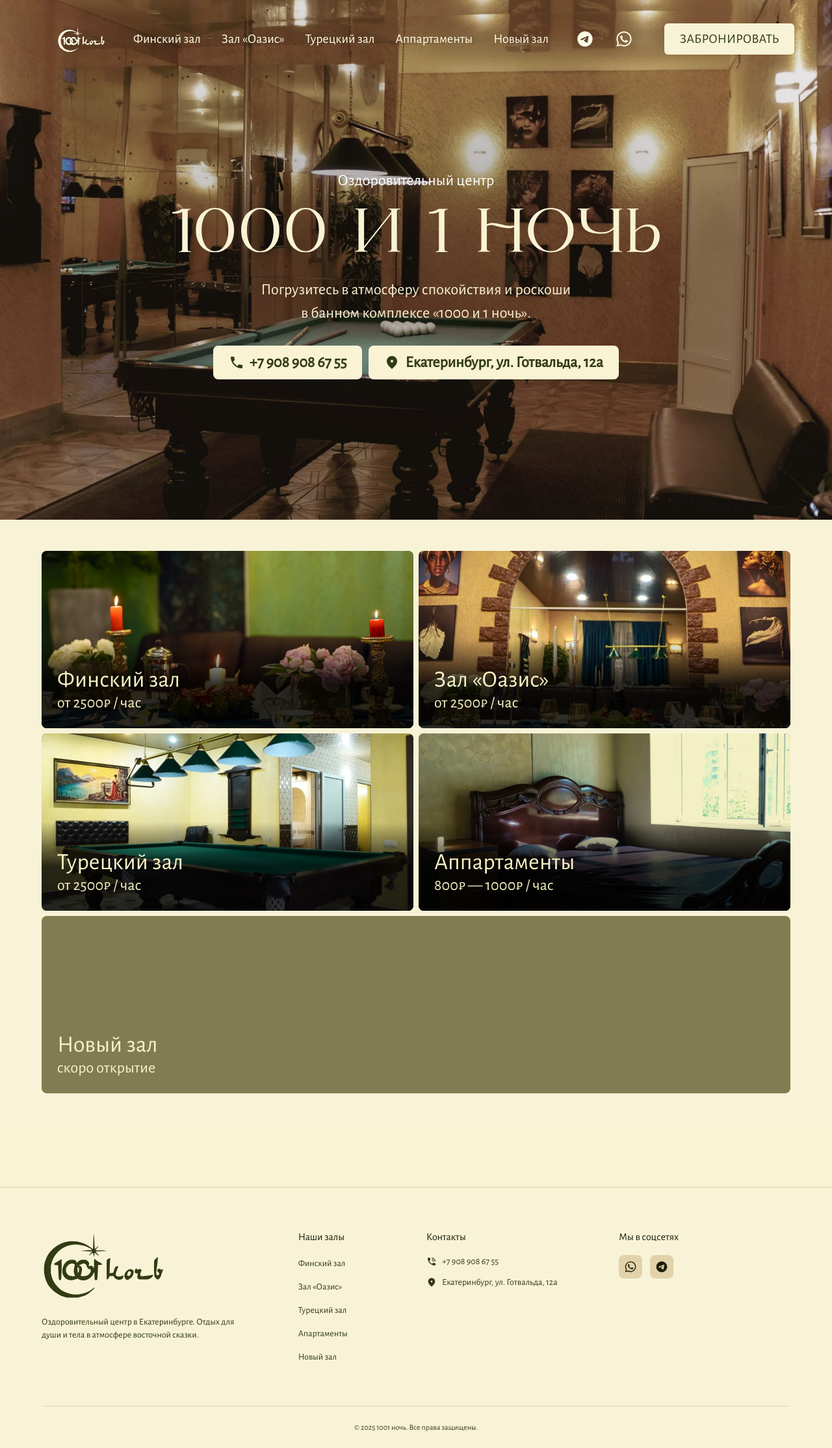
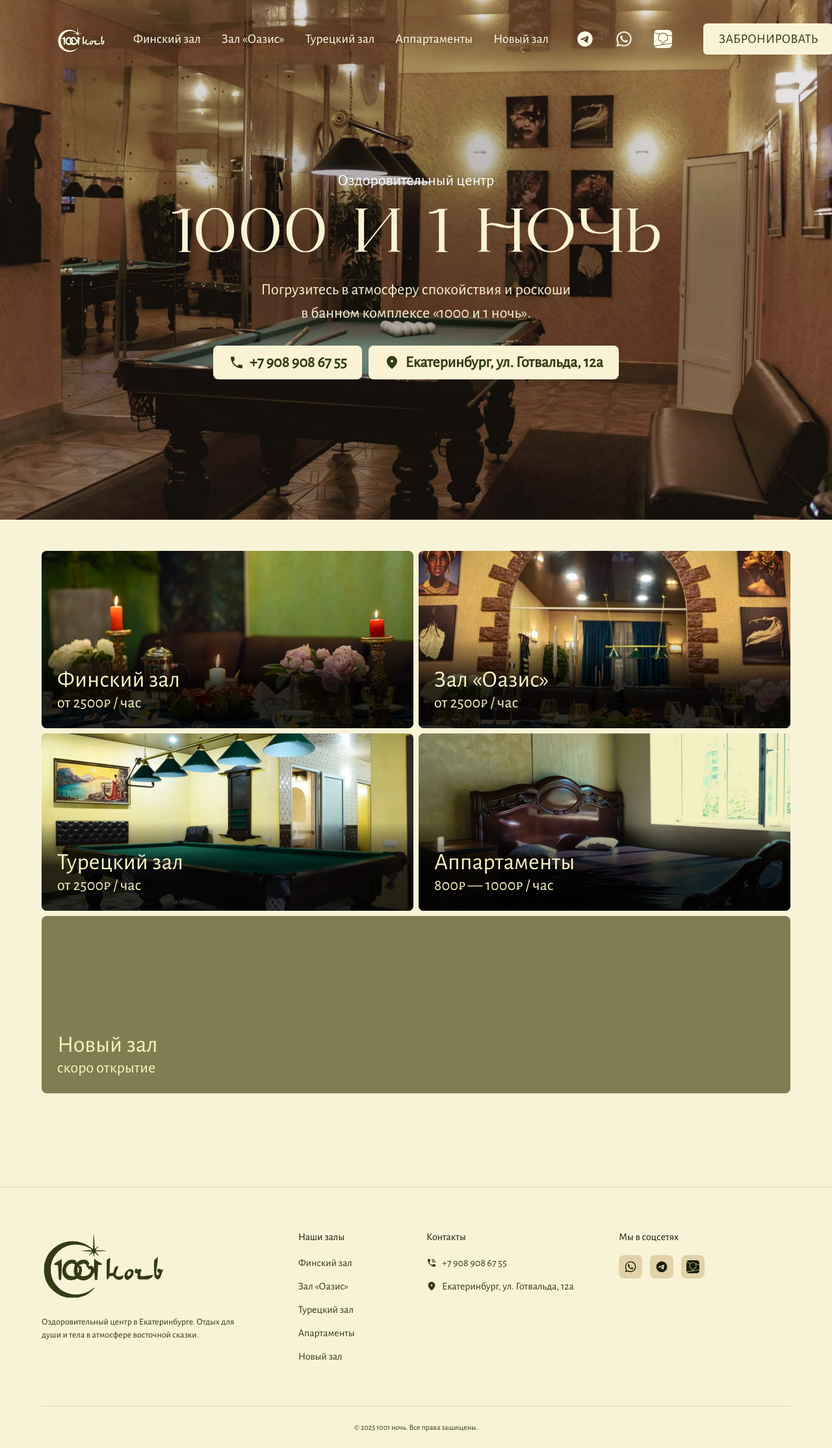
Before and after one commit to Purks1337/sasauni, a Next.js app: page / in a window 1280 px wide. Shown: the whole page at 65% size. Built offline with nearby package versions, Linux system fonts and the light colour scheme.

Commit message:
Иконка 2гис + текст в футере больше

```diff
--- a/src/shared/ui/icons/index.ts
+++ b/src/shared/ui/icons/index.ts
@@ -1,3 +1,4 @@
 export { PhoneIcon } from './phone-icon';
 export { TelegramIcon } from './telegram-icon';
 export { WhatsappIcon } from './whatsapp-icon';
+export { TwoGisIcon } from './two-gis-icon';
--- /dev/null
+++ b/src/shared/ui/icons/two-gis-icon.tsx
@@ -0,0 +1,26 @@
+export function TwoGisIcon({ className }: { className?: string }) {
+    return (
+      <svg
+        className={className}
+        width="113"
+        height="113"
+        viewBox="0 0 113 113"
+        fill="none"
+        xmlns="http://www.w3.org/2000/svg"
+        aria-hidden="true"
+      >
+        <g clipPath="url(#clip0_282_130_2gis)">
+          <path d="M112.831 112.831H0V102.718L112.831 85.0869V112.831Z" fill="currentColor"/>
+          <path d="M0 21.6201L34.6396 27.0361L34.1611 27.5039C28.6775 33.0149 25.5626 40.4407 25.5625 48.1191C25.5625 54.2251 26.9436 60.3149 29.7949 66.4277L30.9814 68.9707H33.9619C39.7156 69.0049 43.5214 70.7655 46.0068 73.8594C47.9794 76.3072 49.1044 79.5998 49.46 83.1689L49.5215 83.7881L49.5557 84.1465C49.7334 86.0337 49.8462 87.59 49.8906 88.8037L49.8975 89.0254L49.9043 89.1729L49.9111 89.4531L49.9316 90.4551L0 98.2568V21.6201Z" fill="currentColor"/>
+          <path d="M112.831 39.251V80.626L62.9541 88.4209C63.0054 87.3269 63.101 85.9828 63.248 84.3965L63.2959 83.9141L63.3193 83.668L63.374 83.1006L63.3877 82.9912C63.7706 79.4426 64.9131 76.1876 66.8857 73.7773C69.402 70.7041 73.2449 68.9707 79.043 68.9707H81.8457L83.0361 66.4277L83.1182 66.2432C85.9147 60.1919 87.2646 54.1636 87.2646 48.1191C87.2575 43.4584 86.1261 38.8681 83.9658 34.7383L112.831 39.251Z" fill="currentColor"/>
+          <path d="M112.831 34.79L80.7041 29.7705C80.0649 28.9843 79.3878 28.2286 78.6699 27.5039C72.9675 21.7742 65.1317 18.5099 56.4141 18.5098C50.1201 18.5098 44.2873 20.2121 39.3848 23.3164L0 17.1621V0H112.831V34.79Z" fill="currentColor"/>
+          <path fillRule="evenodd" clipRule="evenodd" d="M56.4137 22.9162C72.1675 22.9162 82.8581 35.0393 82.8581 48.1197C82.8581 53.3709 81.7128 58.8342 79.0393 64.5641C63.5419 64.5641 59.7162 75.6615 58.9915 82.6496L58.9436 83.1111C58.7009 85.6068 58.5573 87.6068 58.5197 89.1111L54.3214 89.7675V89.6308C54.2629 87.409 54.1124 85.1905 53.8701 82.9812L53.8598 82.8581C53.1897 75.8872 49.4462 64.5641 33.7915 64.5641C31.1145 58.8342 29.9692 53.3709 29.9692 48.1197C29.9692 35.0393 40.6632 22.9162 56.4137 22.9162Z" fill="currentColor"/>
+        </g>
+        <defs>
+          <clipPath id="clip0_282_130_2gis">
+            <rect width="112.831" height="112.831" rx="24" fill="white"/>
+          </clipPath>
+        </defs>
+      </svg>
+    );
+  }
--- a/src/widgets/footer/ui/footer.tsx
+++ b/src/widgets/footer/ui/footer.tsx
@@ -1,6 +1,6 @@
 import Link from 'next/link';
 import { Logo } from '@/shared/ui/logo';
-import { WhatsappIcon, TelegramIcon, PhoneIcon } from '@/shared/ui/icons';
+import { WhatsappIcon, TelegramIcon, PhoneIcon, TwoGisIcon } from '@/shared/ui/icons';
 
 /**
  * Footer
@@ -37,7 +37,7 @@ export function Footer() {
             <ul className="space-y-3">
               {navLinks.map((link) => (
                 <li key={link.href}>
-                  <Link href={link.href} className="text-sm hover:text-[color:var(--accent)] transition-colors duration-200">
+                  <Link href={link.href} className="text-md hover:text-[color:var(--accent)] transition-colors duration-200">
                     {link.label}
                   </Link>
                 </li>
@@ -48,7 +48,7 @@ export function Footer() {
           {/* Contacts */}
           <div className="md:col-span-4 lg:col-span-3 text-center md:text-left">
             <h6 className="text-[#1A1E08] font-medium mb-4">Контакты</h6>
-            <ul className="space-y-3 text-sm">
+            <ul className="space-y-3 text-md">
               <li>
                 <a href="tel:+79089086755" className="flex items-center justify-center md:justify-start gap-2 hover:text-[color:var(--accent)] transition-colors duration-200">
                   <PhoneIcon className="w-4 h-4" />
@@ -79,6 +79,9 @@ export function Footer() {
               <a href="https://t.me/79089086755" aria-label="Telegram" className="inline-flex p-2 rounded-lg bg-[#E2D2A9] hover:bg-[#e1b45d] transition-colors">
                 <TelegramIcon className="w-5 h-5 text-[#1A1E08]" />
               </a>
+              <a href="https://2gis.ru/ekaterinburg/search/Готвальда%2012а" aria-label="2GIS" className="inline-flex p-2 rounded-lg bg-[#E2D2A9] hover:bg-[#e1b45d] transition-colors">
+                <TwoGisIcon className="w-5 h-5 text-[#1A1E08]" />
+              </a>
             </div>
           </div>
 
--- a/src/widgets/header/ui/header.tsx
+++ b/src/widgets/header/ui/header.tsx
@@ -1,7 +1,7 @@
 "use client";
 import Link from 'next/link';
 import { Logo } from '@/shared/ui/logo';
-import { WhatsappIcon, TelegramIcon } from '@/shared/ui/icons';
+import { WhatsappIcon, TelegramIcon, TwoGisIcon } from '@/shared/ui/icons';
 import { MobileMenu } from './mobile-menu';
 import { useEffect, useState } from 'react';
 import { cn } from '@/shared/lib/utils';
@@ -102,6 +102,8 @@ export function Header({
                 href="https://t.me/79089086755"
                 aria-label="Telegram"
                 className="block hover:opacity-70 transition-opacity"
+                target="_blank"
+                rel="noopener noreferrer"
               >
                 <TelegramIcon className="w-[24px] h-[24px] xl:w-[28px] xl:h-[28px] fill-current" />
               </a>
@@ -109,8 +111,19 @@ export function Header({
                 href="https://wa.me/79089086755"
                 aria-label="WhatsApp"
                 className="block hover:opacity-70 transition-opacity"
+                target="_blank"
+                rel="noopener noreferrer"
               >
                 <WhatsappIcon className="w-[24px] h-[24px] xl:w-[28px] xl:h-[28px] fill-current" />
+              </a>
+              <a
+                href="https://2gis.ru/ekaterinburg/search/Готвальда%2012а"
+                aria-label="2GIS"
+                className="block hover:opacity-70 transition-opacity"
+                target="_blank"
+                rel="noopener noreferrer"
+              >
+                <TwoGisIcon className="w-[24px] h-[24px] xl:w-[28px] xl:h-[28px] fill-current" />
               </a>
             </div>
 
--- a/src/widgets/header/ui/mobile-menu.tsx
+++ b/src/widgets/header/ui/mobile-menu.tsx
@@ -3,6 +3,7 @@ import Image from 'next/image';
 import Link from 'next/link';
 import { createPortal } from 'react-dom';
 import { useHeader } from '../model/useHeader';
+import { TwoGisIcon } from '@/shared/ui/icons';
 
 /**
  * MobileMenu
@@ -67,6 +68,9 @@ export function MobileMenu() {
                   <a href="https://t.me/79089086755" className="inline-flex p-3 rounded-lg bg-[rgba(248,243,215,0.2)] hover:bg-[rgba(248,243,215,0.3)] transition-colors" onClick={closeMenu} aria-label="Telegram">
                     <Image src="/images/header-icons/telegram.svg" alt="Telegram" width={24} height={24} />
                   </a>
+                  <a href="https://2gis.ru/ekaterinburg/search/Готвальда%2012а" className="inline-flex p-3 rounded-lg bg-[rgba(248,243,215,0.2)] hover:bg-[rgba(248,243,215,0.3)] transition-colors text-[#F8F3D7]" onClick={closeMenu} aria-label="2GIS">
+                    <TwoGisIcon className="w-6 h-6 fill-current" />
+                  </a>
                 </div>
               </div>
             </div>
```
